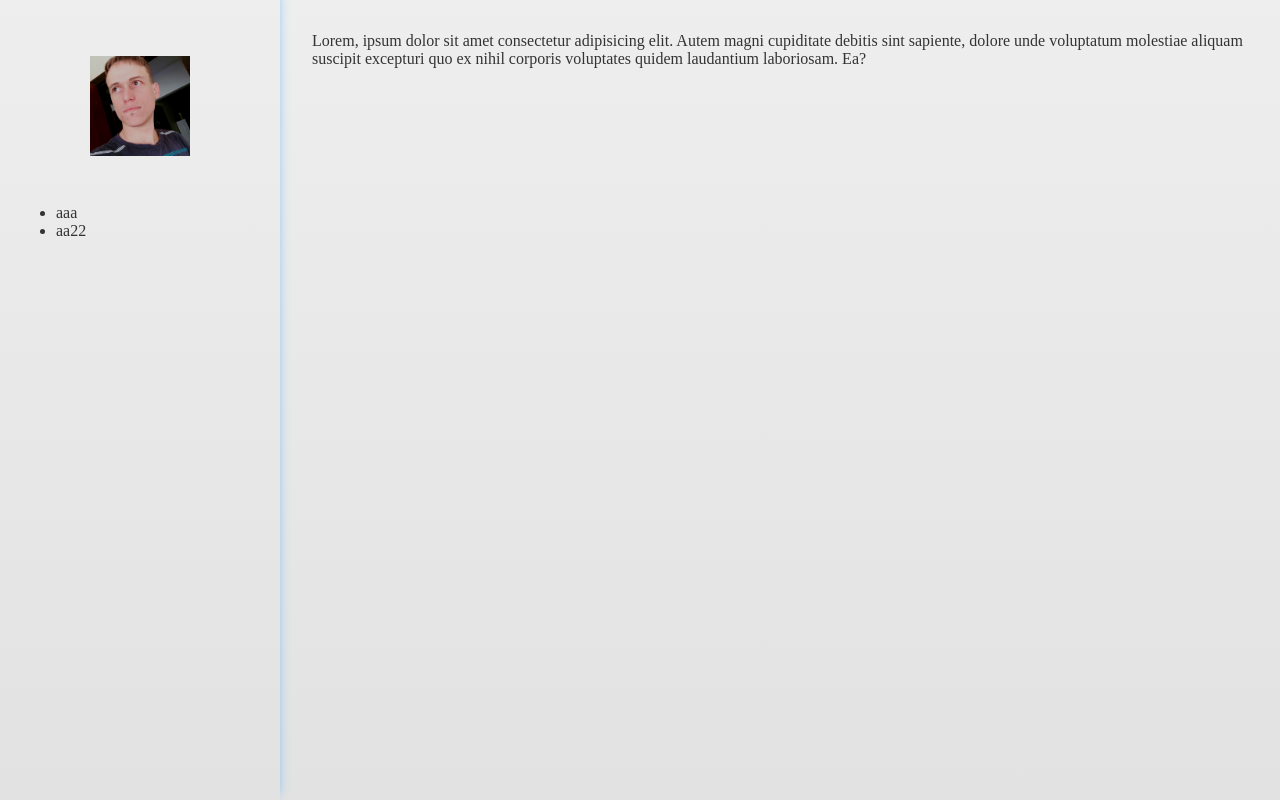
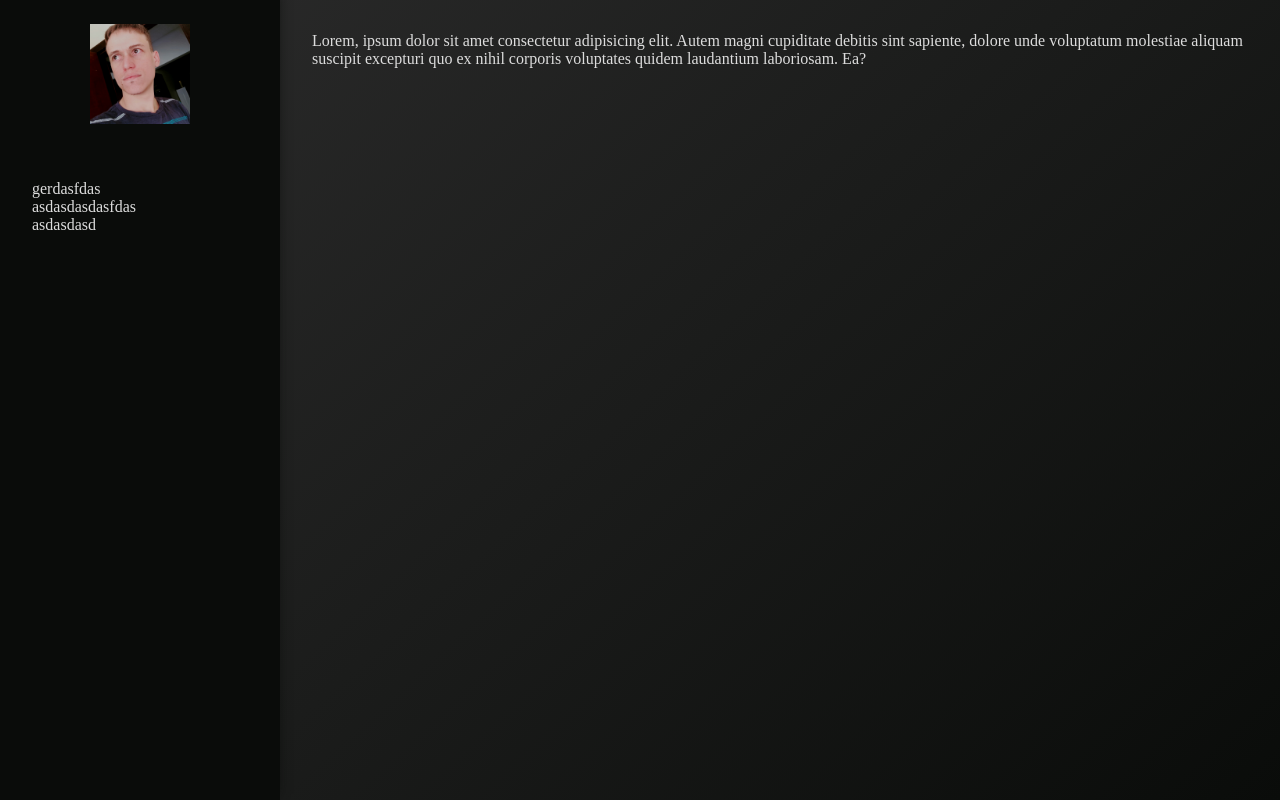
Before and after one commit to leandroaphermes/website-leandrohermes, a Next.js app: page / in a window 1280 px wide. Built offline with nearby package versions, Linux system fonts and the light colour scheme.

Commit message:
layout de menu em modo dark

```diff
--- a/src/components/Header/index.tsx
+++ b/src/components/Header/index.tsx
@@ -1,3 +1,4 @@
+import Menu from "components/Menu";
 import PhotoPerfil from "components/PhotoPerfil";
 import React from "react";
 import { ContainerPerfio, Wrapper, WrapperMenu } from "./styles";
@@ -9,10 +10,7 @@ export default function Header() {
         <PhotoPerfil />
       </ContainerPerfio>
       <WrapperMenu>
-        <ul>
-          <li>aaa</li>
-          <li>aa22</li>
-        </ul>
+        <Menu />
       </WrapperMenu>
     </Wrapper>
   );
--- a/src/components/Header/styles.ts
+++ b/src/components/Header/styles.ts
@@ -8,8 +8,8 @@ export const Wrapper = styled.header`
   flex-wrap: nowrap;
   min-width: 28rem;
   ${({ theme }) => css`
-    padding: ${theme.spacings.medium};
-    box-shadow: -4px -6px 12px 0px ${theme.colors.secondary};
+    background-color: ${theme.colors.primary};
+    box-shadow: -4px -6px 12px 0px ${theme.colors.primary};
   `}
 `;
 
@@ -25,7 +25,10 @@ export const ContainerPerfio = styled.div`
 `;
 
 export const WrapperMenu = styled.nav`
+  flex: 1;
+  display: block;
+  width: 100%;
   ${({ theme }) => css`
-    padding: ${theme.spacings.small};
+    padding: ${theme.spacings.medium};
   `}
 `;
--- /dev/null
+++ b/src/components/Menu/index.tsx
@@ -0,0 +1,13 @@
+import React from "react";
+
+import * as S from "./styles";
+
+export default function Menu() {
+  return (
+    <S.Wrapper>
+      <S.MenuItem>gerdasfdas</S.MenuItem>
+      <S.MenuItem>asdasdasdasfdas</S.MenuItem>
+      <S.MenuItem>asdasdasd</S.MenuItem>
+    </S.Wrapper>
+  );
+}
--- /dev/null
+++ b/src/components/Menu/styles.ts
@@ -0,0 +1,12 @@
+import styled, { css } from "styled-components";
+
+export const Wrapper = styled.ul`
+  display: block;
+  list-style-type: none;
+  margin: 0;
+  padding: 0;
+`;
+
+export const MenuItem = styled.li`
+  display: block;
+`;
--- a/src/context/ThemeContext/index.tsx
+++ b/src/context/ThemeContext/index.tsx
@@ -18,7 +18,7 @@ export default function ThemeProvider({
 }: {
   children: React.ReactNode;
 }) {
-  const [themeColor, setThemeColor] = useState<TypeColor>("ligth");
+  const [themeColor, setThemeColor] = useState<TypeColor>("dark");
   return (
     <ThemeContext.Provider
       value={{
--- a/src/styles/theme.ts
+++ b/src/styles/theme.ts
@@ -57,11 +57,11 @@ export const ligth = {
 };
 export const dark: ThemeTypeColor = {
   colors: {
-    primary: "#15F",
-    secondary: "#4AF",
-    text: "#333",
-    gray: "#363537",
-    bodyBg: "linear-gradient(#EEE, #E2E2E2)",
+    primary: "#0a0c0a",
+    secondary: "#2a2c2a",
+    text: "#DDD",
+    gray: "#999",
+    bodyBg: "linear-gradient(137deg,#2c2c2c,#0a0c0a)",
   },
 };
 
```
Also changed, not shown: 1 other file (tests, documents, lock files or other folders).
